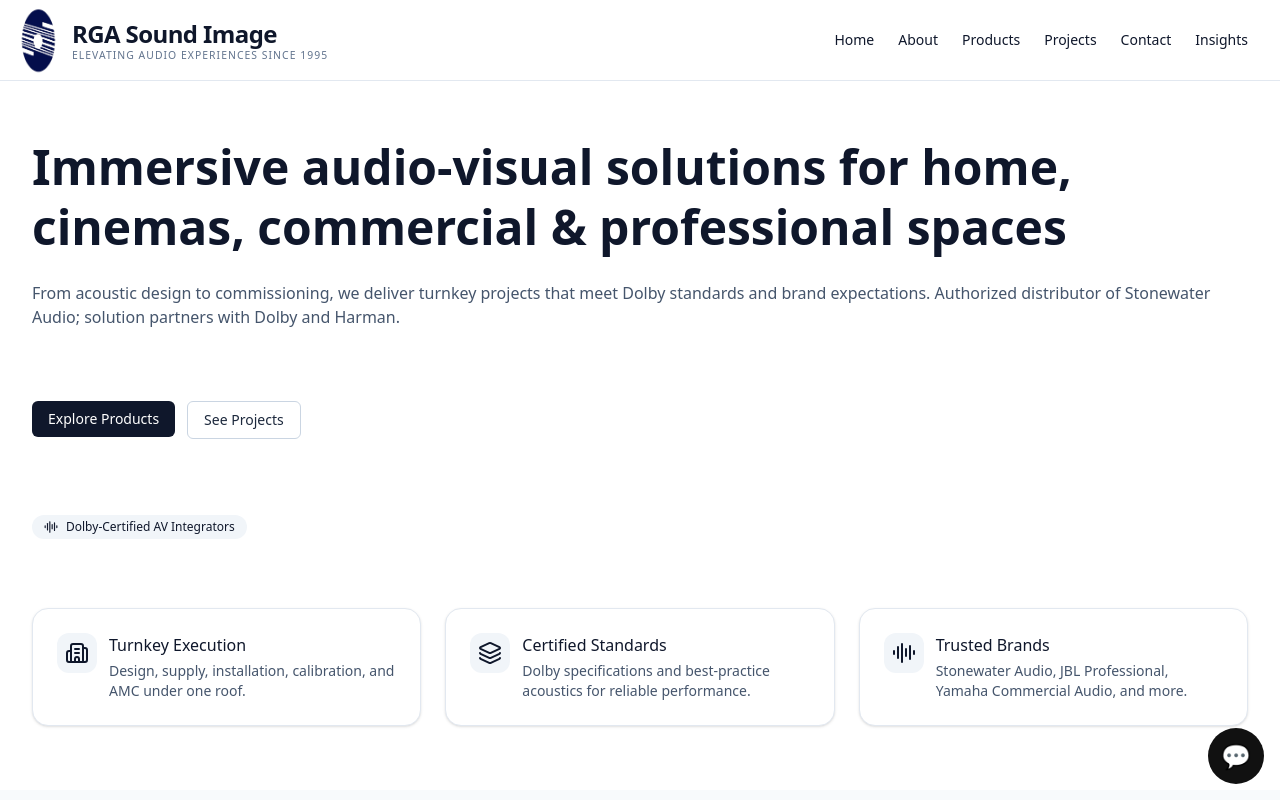
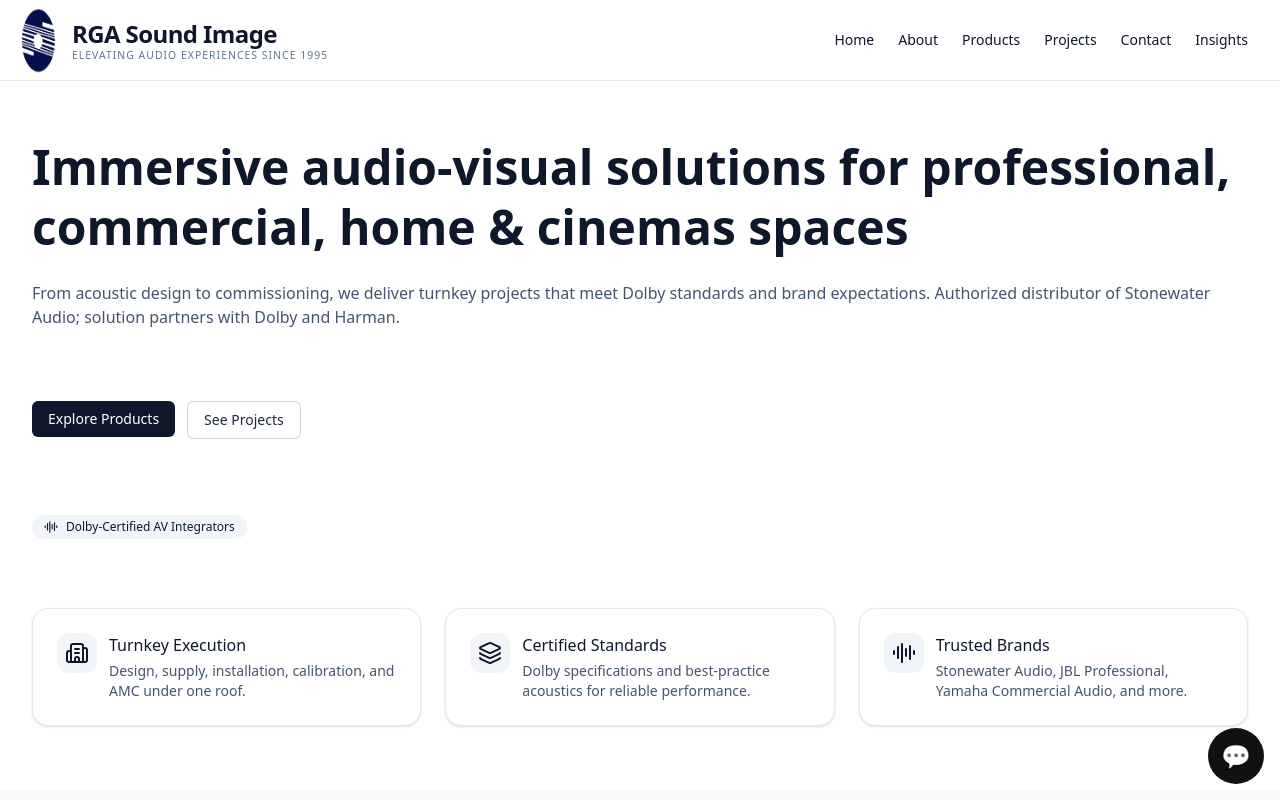
Before and after one commit to rgasoundimage/rgasoundimage_website_repo, a React (Vite) app: page / in a window 1280 px wide. Shown: the top 800 px of the page. Built offline with nearby package versions, Linux system fonts and the light colour scheme.

Commit message:
Interchanged the wording

```diff
--- a/src/pages/Home.jsx
+++ b/src/pages/Home.jsx
@@ -43,7 +43,7 @@
             >
 
               <h1 className="text-4xl md:text-5xl font-semibold leading-tight">
-                Immersive audio-visual solutions for home, cinemas, commercial & professional spaces
+                Immersive audio-visual solutions for professional, commercial, home & cinemas spaces
               </h1>
 
               <p className="text-slate-600">
```
